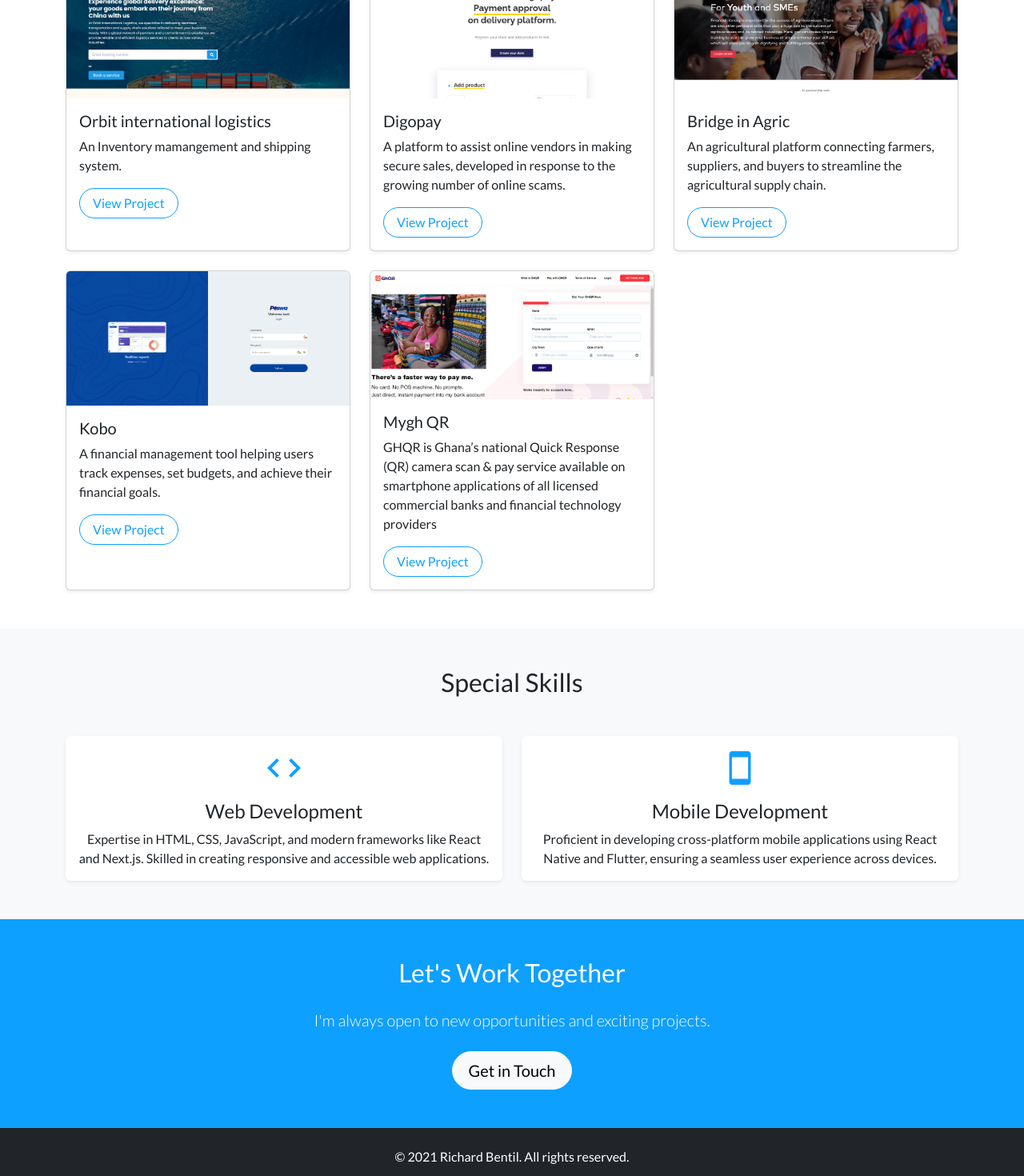
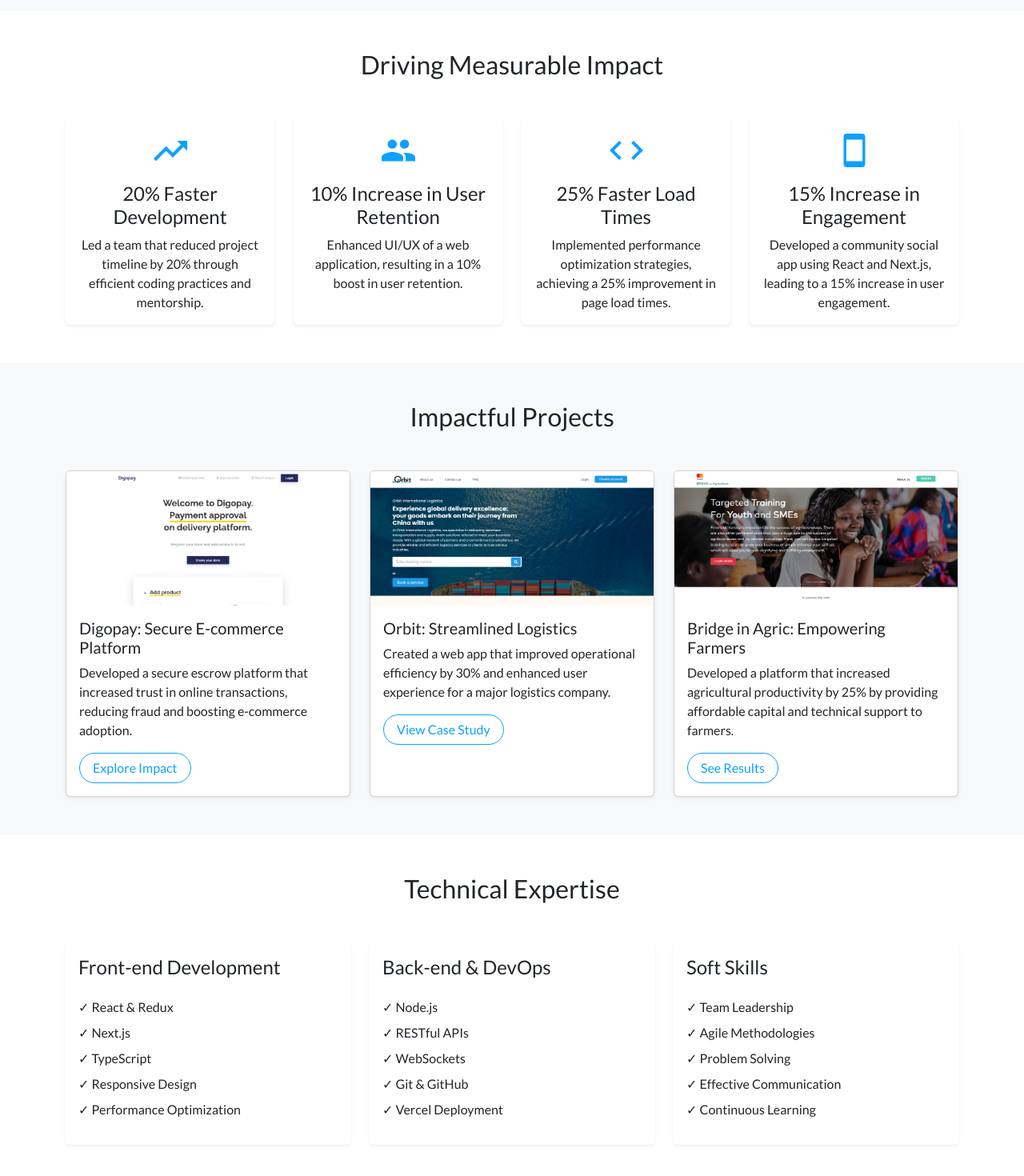
Before and after one commit to richardbentil/richardbentil, a Next.js app: page / in a window 1280 px wide. Shown: the part 600-2070 px from the top of the page at 80% size. Built offline with nearby package versions, Linux system fonts and the light colour scheme.

Commit message:
edit homepage, about, contact, and add case-studies page

```diff
--- a/pages/index.tsx
+++ b/pages/index.tsx
@@ -1,19 +1,20 @@
 import Head from "next/head";
+import Image from "next/image";
 import Link from "next/link";
 import { FaGithub, FaLinkedin, FaTwitter } from 'react-icons/fa';
-import { IoMdCode, IoMdPhonePortrait, IoMdLock } from 'react-icons/io';
+import { IoMdCode, IoMdPhonePortrait, IoMdTrendingUp, IoMdPeople } from 'react-icons/io';
 
 export default function Home() {
   return (
     <div className="bg-light">
       <Head>
-        <title>Richard Bentil - Full Stack Developer</title>
-        <meta name="description" content="Richard Bentil's online portfolio - Full Stack Developer specializing in front-end development" />
+        <title>Richard Bentil - React Developer | Driving Business Growth Through Technology</title>
+        <meta name="description" content="Richard Bentil - A React Developer with a track record of delivering impactful solutions that drive business growth and enhance user experiences." />
         <meta name="viewport" content="width=device-width, initial-scale=1" />
         <link rel="icon" href="/favicon.ico" />
       </Head>
 
-      <nav className="navbar navbar-expand-lg navbar-light bg-white shadow-sm">
+      <nav className="navbar navbar-expand-lg navbar-light bg-white shadow-sm sticky-top">
         <div className="container">
           <Link href="/" className="navbar-brand fw-bold">Richard Bentil</Link>
           <button className="navbar-toggler" type="button" data-bs-toggle="collapse" data-bs-target="#navbarNav" aria-controls="navbarNav" aria-expanded="false" aria-label="Toggle navigation">
@@ -23,6 +24,9 @@
             <ul className="navbar-nav ms-auto">
               <li className="nav-item">
                 <Link href="#about" className="nav-link">About</Link>
+              </li>
+              <li className="nav-item">
+                <Link href="#impact" className="nav-link">Impact</Link>
               </li>
               <li className="nav-item">
                 <Link href="#projects" className="nav-link">Projects</Link>
@@ -43,73 +47,61 @@
           <div className="container">
             <div className="row align-items-center">
               <div className="col-md-4 text-center mb-4 mb-md-0">
-                <img src="/img/avatars/avatar.jpeg" alt="Richard Bentil" className="rounded-circle img-fluid shadow" style={{width: '200px', height: '200px', objectFit: 'cover'}} />
+                <Image src="/img/avatars/avatar.jpeg" alt="Richard Bentil" className="rounded-circle img-fluid shadow" width={200} height={200} style={{objectFit: 'cover'}} />
               </div>
               <div className="col-md-8">
-                <h1 className="display-4 fw-bold mb-3">Hello, {`I'm`} Richard Bentil</h1>
-                <p className="lead mb-4">{`I'm`} a full-stack developer with a passion for creating pixel-perfect, minimal, and user-friendly interfaces. My expertise lies in front-end development, but {`I'm`} comfortable working across the entire stack.</p>
-                <Link href="/hire-me" className="btn btn-primary btn-lg me-3">Hire Me</Link>
+                <h1 className="display-4 fw-bold mb-3">Driving Business Growth Through Innovative React Solutions</h1>
+                <p className="lead mb-4">
+                  As a seasoned Developer, I specialize in crafting high-performance web applications that not only meet technical requirements but also drive tangible business outcomes. With a proven track record of increasing user engagement, optimizing performance, and streamlining operations, I bring a unique blend of technical expertise and business acumen to every project.
+                </p>
+                <Link href="/hire-me" className="btn btn-primary btn-lg me-3">{`Let's`} Collaborate</Link>
                 <div className="d-inline-block">
-                  <a href="https://github.com/richardbentil" target="_blank" rel="noopener noreferrer" className="text-dark me-3"><FaGithub size={24} /></a>
-                  <a href="https://linkedin.com/in/richardbentil" target="_blank" rel="noopener noreferrer" className="text-dark me-3"><FaLinkedin size={24} /></a>
-                  <a href="https://twitter.com/richardbentil" target="_blank" rel="noopener noreferrer" className="text-dark"><FaTwitter size={24} /></a>
+                  <a href="https://github.com/richardbentil" className="text-dark me-3"><FaGithub size={24} /></a>
+                  <a href="https://linkedin.com/in/richardbentil" className="text-dark me-3"><FaLinkedin size={24} /></a>
+                  <a href="https://twitter.com/richardbentil" className="text-dark"><FaTwitter size={24} /></a>
                 </div>
               </div>
             </div>
           </div>
         </section>
 
-        <section id="projects" className="py-5 bg-white">
+        <section id="impact" className="py-5 bg-white">
           <div className="container">
-            <h2 className="text-center mb-5">Featured Projects</h2>
+            <h2 className="text-center mb-5">Driving Measurable Impact</h2>
             <div className="row g-4">
-            <div className="col-md-4">
-                <div className="card h-100 shadow-sm">
-                  <img src="/img/nature/orbit.png" className="card-img-top" alt="orbit" />
-                  <div className="card-body">
-                    <h5 className="card-title">Orbit international logistics</h5>
-                    <p className="card-text">An Inventory mamangement and shipping system.</p>
-                    <a href="https://orbitintlogistics.com" target="_blank" rel="noopener noreferrer" className="btn btn-outline-primary">View Project</a>
+              <div className="col-md-6 col-lg-3">
+                <div className="card h-100 border-0 shadow-sm">
+                  <div className="card-body text-center">
+                    <IoMdTrendingUp size={48} className="text-primary mb-3" />
+                    <h3 className="card-title h4">20% Faster Development</h3>
+                    <p className="card-text">Led a team that reduced project timeline by 20% through efficient coding practices and mentorship.</p>
                   </div>
                 </div>
               </div>
-              <div className="col-md-4">
-                <div className="card h-100 shadow-sm">
-                  <img src="/img/nature/digo.png" className="card-img-top" alt="Digopay" />
-                  <div className="card-body">
-                    <h5 className="card-title">Digopay</h5>
-                    <p className="card-text">A platform to assist online vendors in making secure sales, developed in response to the growing number of online scams.</p>
-                    <a href="https://digopay.io" target="_blank" rel="noopener noreferrer" className="btn btn-outline-primary">View Project</a>
+              <div className="col-md-6 col-lg-3">
+                <div className="card h-100 border-0 shadow-sm">
+                  <div className="card-body text-center">
+                    <IoMdPeople size={48} className="text-primary mb-3" />
+                    <h3 className="card-title h4">10% Increase in User Retention</h3>
+                    <p className="card-text">Enhanced UI/UX of a web application, resulting in a 10% boost in user retention.</p>
                   </div>
                 </div>
               </div>
-              <div className="col-md-4">
-                <div className="card h-100 shadow-sm">
-                  <img src="/img/nature/bia.png" className="card-img-top" alt="Bridge in Agric" />
-                  <div className="card-body">
-                    <h5 className="card-title">Bridge in Agric</h5>
-                    <p className="card-text">An agricultural platform connecting farmers, suppliers, and buyers to streamline the agricultural supply chain.</p>
-                    <a href="https://bridgeinagric.com" target="_blank" rel="noopener noreferrer" className="btn btn-outline-primary">View Project</a>
+              <div className="col-md-6 col-lg-3">
+                <div className="card h-100 border-0 shadow-sm">
+                  <div className="card-body text-center">
+                    <IoMdCode size={48} className="text-primary mb-3" />
+                    <h3 className="card-title h4">25% Faster Load Times</h3>
+                    <p className="card-text">Implemented performance optimization strategies, achieving a 25% improvement in page load times.</p>
                   </div>
                 </div>
               </div>
-              <div className="col-md-4">
-                <div className="card h-100 shadow-sm">
-                  <img src="/img/nature/kobo.png" className="card-img-top" alt="Kobo" />
-                  <div className="card-body">
-                    <h5 className="card-title">Kobo</h5>
-                    <p className="card-text">A financial management tool helping users track expenses, set budgets, and achieve their financial goals.</p>
-                    <a href="https://kobo.peswa.finance" target="_blank" rel="noopener noreferrer" className="btn btn-outline-primary">View Project</a>
-                  </div>
-                </div>
-              </div>
-              <div className="col-md-4">
-                <div className="card h-100 shadow-sm">
-                  <img src="/img/nature/myghqr.png" className="card-img-top" alt="Kobo" />
-                  <div className="card-body">
-                    <h5 className="card-title">Mygh QR</h5>
-                    <p className="card-text">GHQR is Ghana’s national Quick Response (QR) camera scan & pay service available on smartphone applications of all licensed commercial banks and financial technology providers</p>
-                    <a href="https://myghqr.com" target="_blank" rel="noopener noreferrer" className="btn btn-outline-primary">View Project</a>
+              <div className="col-md-6 col-lg-3">
+                <div className="card h-100 border-0 shadow-sm">
+                  <div className="card-body text-center">
+                    <IoMdPhonePortrait size={48} className="text-primary mb-3" />
+                    <h3 className="card-title h4">15% Increase in Engagement</h3>
+                    <p className="card-text">Developed a community social app using React and Next.js, leading to a 15% increase in user engagement.</p>
                   </div>
                 </div>
               </div>
@@ -117,25 +109,87 @@
           </div>
         </section>
 
-        <section id="skills" className="py-5">
+        <section id="projects" className="py-5">
           <div className="container">
-            <h2 className="text-center mb-5">Special Skills</h2>
+            <h2 className="text-center mb-5">Impactful Projects</h2>
             <div className="row g-4">
-              <div className="col-md-6">
-                <div className="card h-100 border-0 shadow-sm">
-                  <div className="card-body text-center">
-                    <IoMdCode size={48} className="text-primary mb-3" />
-                    <h3 className="card-title h4">Web Development</h3>
-                    <p className="card-text">Expertise in HTML, CSS, JavaScript, and modern frameworks like React and Next.js. Skilled in creating responsive and accessible web applications.</p>
+              <div className="col-md-6 col-lg-4">
+                <div className="card h-100 shadow-sm">
+                  <img src="/img/nature/digo.png" className="card-img-top" alt="Digopay" />
+                  <div className="card-body">
+                    <h5 className="card-title">Digopay: Secure E-commerce Platform</h5>
+                    <p className="card-text">Developed a secure escrow platform that increased trust in online transactions, reducing fraud and boosting e-commerce adoption.</p>
+                    <a href="/case-studies#Digopay: Secure E-commerce Platform" className="btn btn-outline-primary">Explore Impact</a>
                   </div>
                 </div>
               </div>
-              <div className="col-md-6">
+              <div className="col-md-6 col-lg-4">
+                <div className="card h-100 shadow-sm">
+                  <img src="/img/nature/orbit.png" className="card-img-top" alt="Orbit International Logistics" />
+                  <div className="card-body">
+                    <h5 className="card-title">Orbit: Streamlined Logistics</h5>
+                    <p className="card-text">Created a web app that improved operational efficiency by 30% and enhanced user experience for a major logistics company.</p>
+                    <a href="/case-studies#Orbit: Streamlined Logistics" className="btn btn-outline-primary">View Case Study</a>
+                  </div>
+                </div>
+              </div>
+              <div className="col-md-6 col-lg-4">
+                <div className="card h-100 shadow-sm">
+                  <img src="/img/nature/bia.png" className="card-img-top" alt="Bridge in Agric" />
+                  <div className="card-body">
+                    <h5 className="card-title">Bridge in Agric: Empowering Farmers</h5>
+                    <p className="card-text">Developed a platform that increased agricultural productivity by 25% by providing affordable capital and technical support to farmers.</p>
+                    <a href="/case-studies#Bridge in Agric: Empowering Farmers" className="btn btn-outline-primary">See Results</a>
+                  </div>
+                </div>
+              </div>
+            </div>
+          </div>
+        </section>
+
+        <section id="skills" className="py-5 bg-white">
+          <div className="container">
+            <h2 className="text-center mb-5">Technical Expertise</h2>
+            <div className="row g-4">
+              <div className="col-md-4">
                 <div className="card h-100 border-0 shadow-sm">
-                  <div className="card-body text-center">
-                    <IoMdPhonePortrait size={48} className="text-primary mb-3" />
-                    <h3 className="card-title h4">Mobile Development</h3>
-                    <p className="card-text">Proficient in developing cross-platform mobile applications using React Native and Flutter, ensuring a seamless user experience across devices.</p>
+                  <div className="card-body">
+                    <h3 className="card-title h4 mb-4">Front-end Development</h3>
+                    <ul className="list-unstyled">
+                      <li className="mb-2">✓ React & Redux</li>
+                      <li className="mb-2">✓ Next.js</li>
+                      <li className="mb-2">✓ TypeScript</li>
+                      <li className="mb-2">✓ Responsive Design</li>
+                      <li>✓ Performance Optimization</li>
+                    </ul>
+                  </div>
+                </div>
+              </div>
+              <div className="col-md-4">
+                <div className="card h-100 border-0 shadow-sm">
+                  <div className="card-body">
+                    <h3 className="card-title h4 mb-4">Back-end & DevOps</h3>
+                    <ul className="list-unstyled">
+                      <li className="mb-2">✓ Node.js</li>
+                      <li className="mb-2">✓ RESTful APIs</li>
+                      <li className="mb-2">✓ WebSockets</li>
+                      <li className="mb-2">✓ Git & GitHub</li>
+                      <li>✓ Vercel Deployment</li>
+                    </ul>
+                  </div>
+                </div>
+              </div>
+              <div className="col-md-4">
+                <div className="card h-100 border-0 shadow-sm">
+                  <div className="card-body">
+                    <h3 className="card-title h4 mb-4">Soft Skills</h3>
+                    <ul className="list-unstyled">
+                      <li className="mb-2">✓ Team Leadership</li>
+                      <li className="mb-2">✓ Agile Methodologies</li>
+                      <li className="mb-2">✓ Problem Solving</li>
+                      <li className="mb-2">✓ Effective Communication</li>
+                      <li>✓ Continuous Learning</li>
+                    </ul>
                   </div>
                 </div>
               </div>
@@ -145,16 +199,16 @@
 
         <section id="contact" className="py-5 bg-primary text-white">
           <div className="container text-center">
-            <h2 className="mb-4">{`Let's`} Work Together</h2>
-            <p className="lead mb-4">{`I'm`} always open to new opportunities and exciting projects.</p>
-            <Link href="/hire-me" className="btn btn-light btn-lg">Get in Touch</Link>
+            <h2 className="mb-4">Ready to Drive Your Business Forward?</h2>
+            <p className="lead mb-4">{`Let's`} collaborate on creating impactful solutions that boost your bottom line and user satisfaction.</p>
+            <a href="mailto:richardebo.bentil@gmail.com" className="btn btn-light btn-lg">Get in Touch</a>
           </div>
         </section>
       </main>
 
       <footer className="bg-dark text-white py-4">
         <div className="container text-center">
-          <p>&copy; {new Date().getFullYear()} Richard Bentil. All rights reserved.</p>
+          <p>&copy; {new Date().getFullYear()} Richard Bentil. Transforming businesses through innovative solutions.</p>
         </div>
       </footer>
     </div>
```
Also changed, not shown: pages/case-studies.jsx (added, +111 -0 lines), pages/hire-me.tsx (+60 -66 lines).
